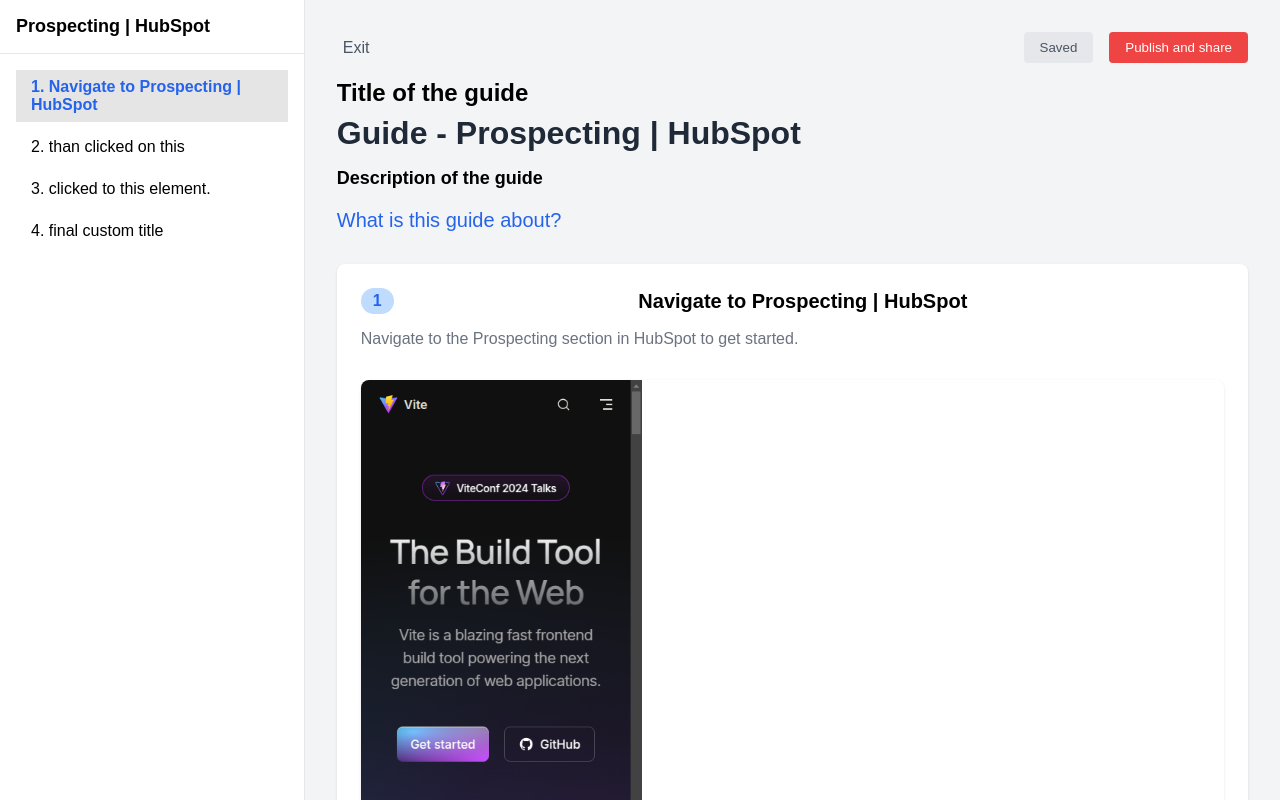
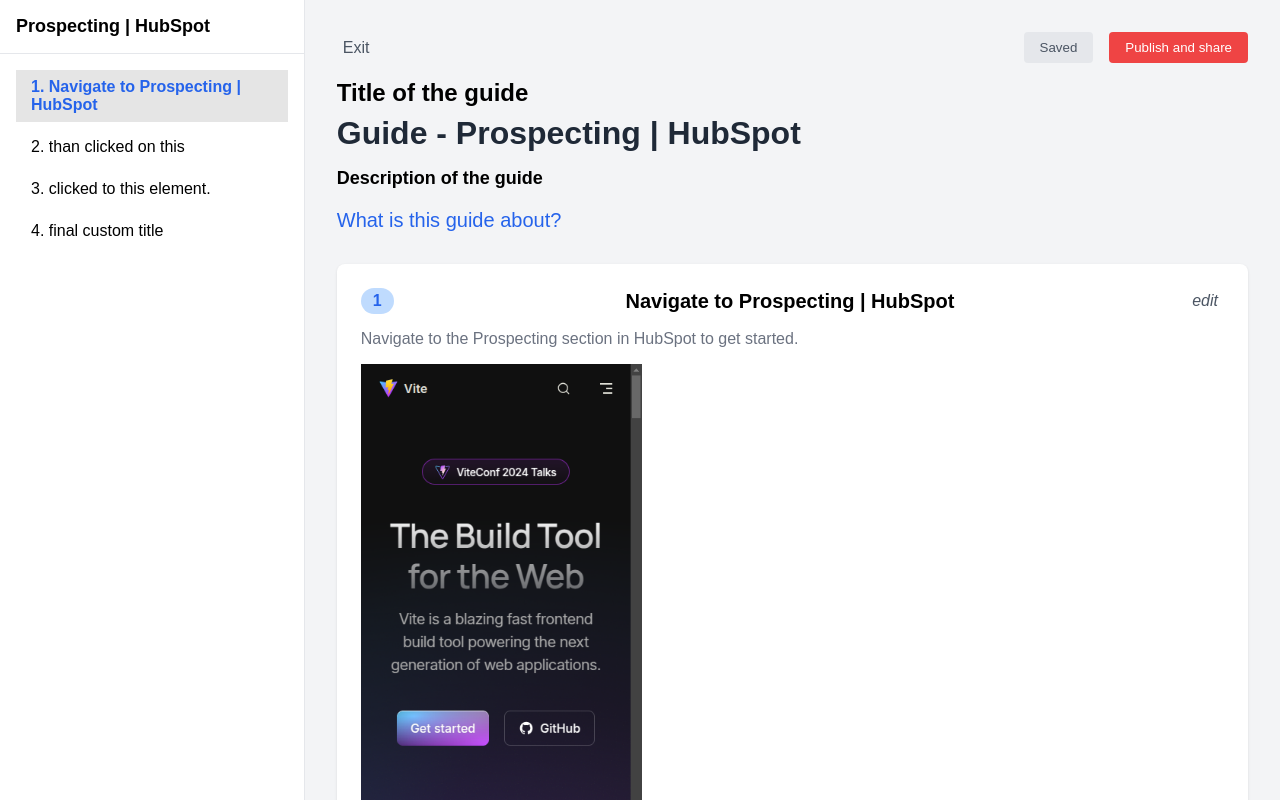
Before and after one commit to TestSubjectUser/guider-dashboard, a Next.js app: page /dashboard in a window 1280 px wide. Built offline with nearby package versions, Linux system fonts and the light colour scheme.

Commit message:
bubble position fixed

```diff
--- a/components/create-your-comp/Dashboard.tsx
+++ b/components/create-your-comp/Dashboard.tsx
@@ -30,16 +30,36 @@
     const imageWidth = imageRef.naturalWidth;
     const imageHeight = imageRef.naturalHeight;
 
-    // Get the container's size
     const imageRect = imageRef.getBoundingClientRect();
 
+    const heightRatio = imageWidth / 500;
+    console.log("imageRect.width", imageRect.width);
+    console.log("imageRect.height", imageRect.height);
+
+    // Get the container's size
+
     // Calculate the scaling factor based on the container size and the image's natural size
-    const scaleX = imageRect.width / imageWidth;
-    const scaleY = imageRect.height / imageHeight;
+    // const scaleX = imageRect.width / imageWidth;
+    const scaleX = (imageRect.width * coordinates.x) / 100;
+    // console.log("imageWidth", imageWidth);
+    const scaleY = (imageRect.height * coordinates.y) / 100;
+    // console.log("imageHeight", imageHeight);
+    // console.log("scaleY", scaleY);
 
     // Adjust the coordinates according to the scale
-    const adjustedX = (coordinates.x / 100) * imageWidth * scaleX;
-    const adjustedY = (coordinates.y / 100) * imageHeight * scaleY;
+    // const adjustedX = (coordinates.x / 100) * imageWidth * scaleX;
+    // const adjustedY = (coordinates.y / 100) * imageHeight * scaleY;
+    const adjustedX = scaleX;
+    const adjustedY = scaleY;
+
+    // console.log(
+    //   `imageWidth: ${imageWidth}, imageHeight: ${imageHeight}, adjustedX: ${adjustedX}, adjustedY: ${adjustedY}`
+    // );
+    // console.log(
+    //   `imageRect: ${JSON.stringify(
+    //     imageRect
+    //   )}, scaleX: ${scaleX}, scaleY: ${scaleY}`
+    // );
 
     return (
       <div
@@ -107,7 +127,7 @@
                   <div className="step-number">{step.stepNumber}</div>
                   <h4>{step.title}</h4>
                   <button className="edit-button">
-                    <i className="fas fa-pen"></i>
+                    <i className="">edit</i>
                   </button>
                 </div>
                 <p>{step.description}</p>
@@ -124,10 +144,10 @@
                     className="step-image"
                     style={{
                       maxHeight: "600px",
-                      width: "100%",
+                      maxWidth: "100%",
                       objectFit: "contain",
                     }}
-                  />
+                  ></img>
                   {/* Render blinking bubble for each step */}
                   {renderBlinkingBubble(
                     step.relativeCoordinates,
--- a/components/create-your-comp/index.css
+++ b/components/create-your-comp/index.css
@@ -169,22 +169,30 @@
   color: #6b7280;
 }
 
-.step-image {
+/* .step-image {
   margin-top: 16px;
   border-radius: 8px;
   box-shadow: 0 1px 3px rgba(0, 0, 0, 0.1);
-  max-height: 500px;
-  width: 100%;
   object-fit: contain;
   object-position: left;
 }
 
 .image-container {
-  position: relative;
   margin-top: 15px;
   margin-bottom: 20px;
   width: 100%;
   max-width: 100%;
+  border: 2px solid red;
+} */
+.image-container {
+  display: flex;
+  align-items: center;
+  gap: 16px;
+}
+
+.step-image {
+  /* max-width: 100%; */
+  height: auto;
 }
 
 @keyframes blink {
```
